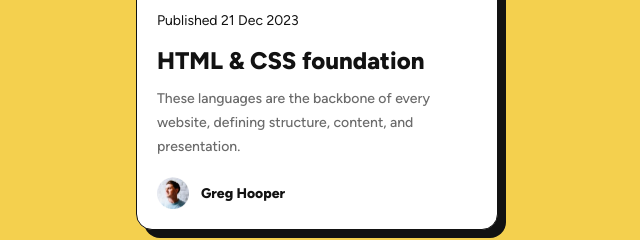
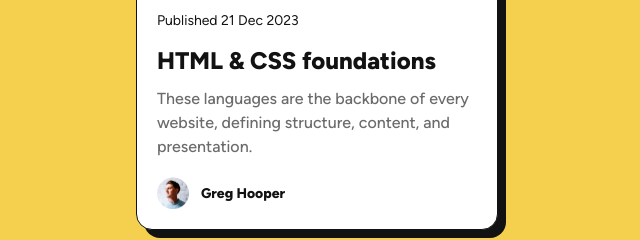
Before and after one commit to sarmkennedy/blogprev.github.io, a plain HTML site: page index.html in a window 1280 px wide. Shown: the part 429-669 px from the top of the page, without its empty margins (323-963 px from the left). Drawn offline with Linux system fonts and the light colour scheme.

Commit message:
desc f size

```diff
--- a/index.html
+++ b/index.html
@@ -13,7 +13,7 @@
             <img src="./Resources/images/illustration-article.svg" alt="Yellow and black abstract image." class="abstract">
             <span class="cat">Learning</span>
             <p class="date">Published 21 Dec 2023</p>
-            <h1><a href="#">HTML & CSS foundation</a></h1>
+            <h1><a href="#">HTML & CSS foundations</a></h1>
             <p class="desc">These languages are the backbone of every website, defining structure, content, and presentation.</p>
         </div>
         <div class="author">
--- a/styles.css
+++ b/styles.css
@@ -77,7 +77,7 @@ h1, p {
 .desc {
     color: hsl(0, 0%, 42%);
     font-weight: 500;
-    font-size: 14px;
+    font-size: 16px;
     line-height: 24px;
 }
 
```
